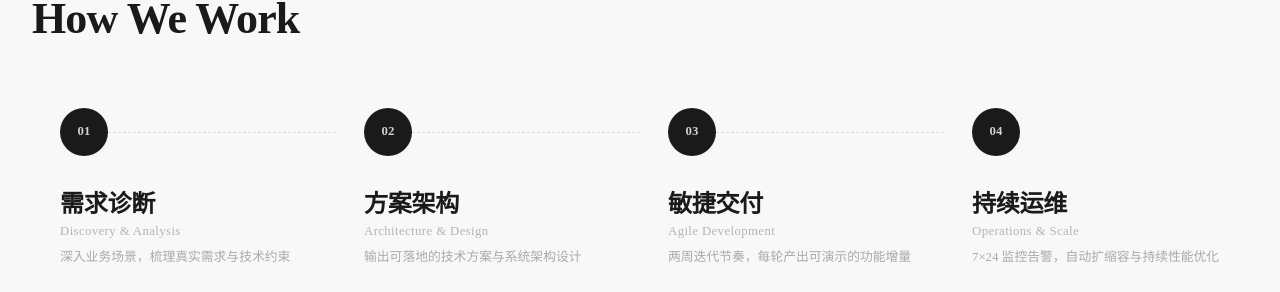
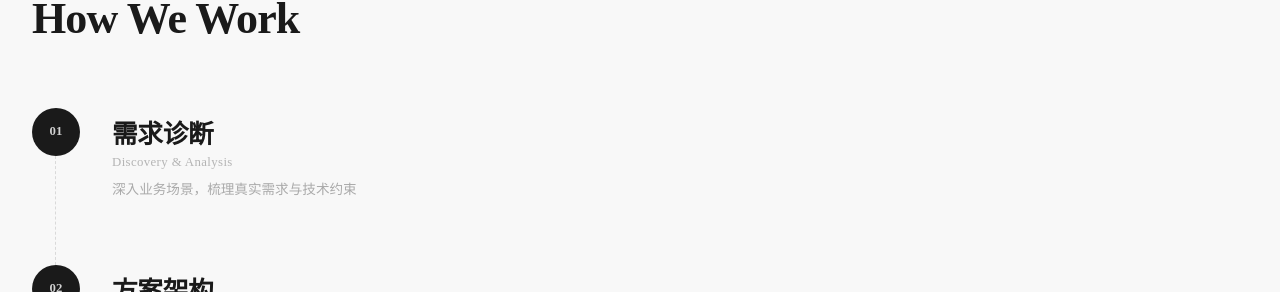
Before and after one commit to RhysScott/Miwa-Co., a Vue app in the folder app/: page / in a window 1280 px wide. Shown: the part 2508-2800 px from the top of the page. Built offline with nearby package versions, Linux system fonts and the light colour scheme; a web font is replaced by a local one.

Commit message:
流程改为纵向时间线 + 服务/项目/流程升级 awwwards 风格入场动画

```diff
--- a/app/src/views/HomeView.vue
+++ b/app/src/views/HomeView.vue
@@ -223,29 +223,32 @@ onMounted(async () => {
         { y: 0, opacity: 1, stagger: 0.02, duration: 0.8, ease: 'elastic.out(1, 0.5)' }
     );
 
-    // 服务卡片滚动入场
+    // 服务卡片滚动入场（awwwards 风格：弹性缩放 + 交错延迟）
     gsap.fromTo('.service-card',
-        { y: 80, opacity: 0 },
+        { y: 120, opacity: 0, scale: 0.85, rotation: 1 },
         {
-            y: 0, opacity: 1, stagger: 0.1, duration: 0.8, ease: 'power3.out',
-            scrollTrigger: { trigger: '.services', start: 'top 70%' }
+            y: 0, opacity: 1, scale: 1, rotation: 0,
+            stagger: 0.12, duration: 1, ease: 'expo.out',
+            scrollTrigger: { trigger: '.services', start: 'top 75%' }
         }
     );
 
-    // 项目卡片滚动入场
+    // 项目卡片滚动入场（awwwards 风格：缩放弹入）
     gsap.fromTo('.project-card',
-        { y: 100, opacity: 0, scale: 0.95 },
+        { y: 120, opacity: 0, scale: 0.88 },
         {
-            y: 0, opacity: 1, scale: 1, stagger: 0.15, duration: 0.9, ease: 'power3.out',
+            y: 0, opacity: 1, scale: 1,
+            stagger: 0.14, duration: 1, ease: 'expo.out',
             scrollTrigger: { trigger: '.projects', start: 'top 75%' }
         }
     );
 
-    // 流程卡片滚动入场
+    // 流程步骤滚动入场（awwwards 风格：左侧滑入 + 淡入）
     gsap.fromTo('.process-step',
-        { y: 60, opacity: 0 },
+        { x: -80, opacity: 0 },
         {
-            y: 0, opacity: 1, stagger: 0.15, duration: 0.7, ease: 'power3.out',
+            x: 0, opacity: 1,
+            stagger: 0.18, duration: 0.9, ease: 'expo.out',
             scrollTrigger: { trigger: '.process', start: 'top 80%' }
         }
     );
@@ -321,7 +324,7 @@ onMounted(async () => {
         content: '';
         position: absolute;
         inset: 0;
-        background: rgba(0, 0, 0, 0.35);
+        background: rgba(0, 0, 0, 0.25);
     }
 
     .hero-text {
@@ -631,41 +634,33 @@ onMounted(async () => {
 }
 
 .process-track {
-    display: grid;
-    grid-template-columns: repeat(4, 1fr);
-    gap: 0;
-
-    @media (max-width: 768px) {
-        grid-template-columns: 1fr;
-    }
+    display: flex;
+    flex-direction: column;
+    max-width: 650px;
 }
 
 .process-step {
     display: flex;
-    flex-direction: column;
-    gap: 1.75rem;
-    padding: 2rem 1.75rem;
+    align-items: flex-start;
+    gap: 2rem;
+    padding: 2rem 0;
     position: relative;
     transition: transform 0.4s ease;
 
     &:hover {
-        transform: translateY(-4px);
+        transform: translateX(8px);
     }
 
-    // 连接线：在非最后一个步骤右侧画一条水平虚线
+    // 垂直连接线
     &:not(:last-child)::after {
         content: '';
         position: absolute;
-        top: calc(2rem + 24px); // align with marker center
-        right: 0;
-        width: calc(100% - 48px - 1.75rem); // marker width + padding
-        height: 1px;
-        border-top: 1px dashed rgba(0, 0, 0, 0.12);
+        left: 23px;
+        top: calc(2rem + 48px);
+        bottom: -2rem;
+        width: 0;
+        border-left: 1px dashed rgba(0, 0, 0, 0.12);
         pointer-events: none;
-
-        @media (max-width: 768px) {
-            display: none;
-        }
     }
 
     .step-marker {
@@ -677,12 +672,14 @@ onMounted(async () => {
         align-items: center;
         justify-content: center;
         flex-shrink: 0;
+        position: relative;
+        z-index: 1;
         transition: transform 0.4s ease, box-shadow 0.4s ease;
     }
 
     &:hover .step-marker {
-        transform: scale(1.1);
-        box-shadow: 0 8px 24px rgba(0, 0, 0, 0.15);
+        transform: scale(1.15);
+        box-shadow: 0 8px 24px rgba(0, 0, 0, 0.2);
     }
 
     .step-num {
@@ -695,10 +692,11 @@ onMounted(async () => {
         display: flex;
         flex-direction: column;
         gap: 0.3rem;
+        padding-top: 0.35rem;
     }
 
     .step-zh {
-        font-size: 1.5rem;
+        font-size: 1.6rem;
         font-weight: bold;
         letter-spacing: -0.01em;
         white-space: nowrap;
@@ -712,10 +710,11 @@ onMounted(async () => {
     }
 
     .step-desc {
-        font-size: 0.8rem;
+        font-size: 0.85rem;
         opacity: 0.35;
         line-height: 1.6;
-        margin-top: 0.2rem;
+        margin-top: 0.25rem;
+        max-width: 420px;
     }
 }
 
```
